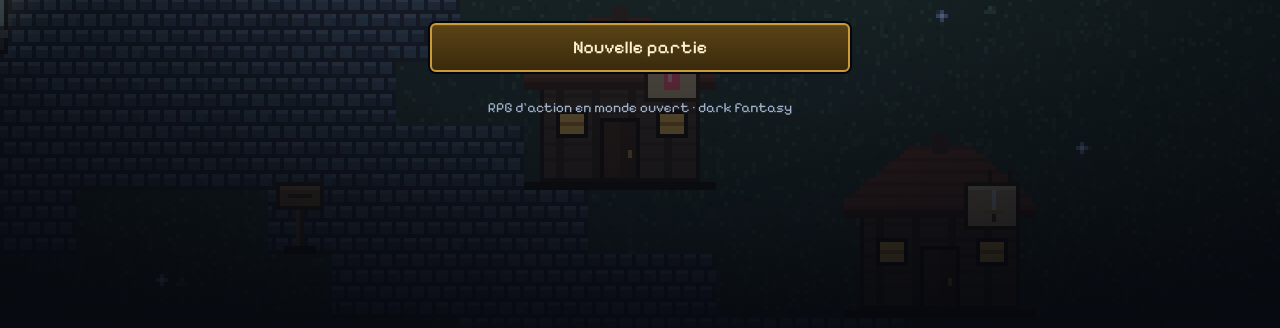
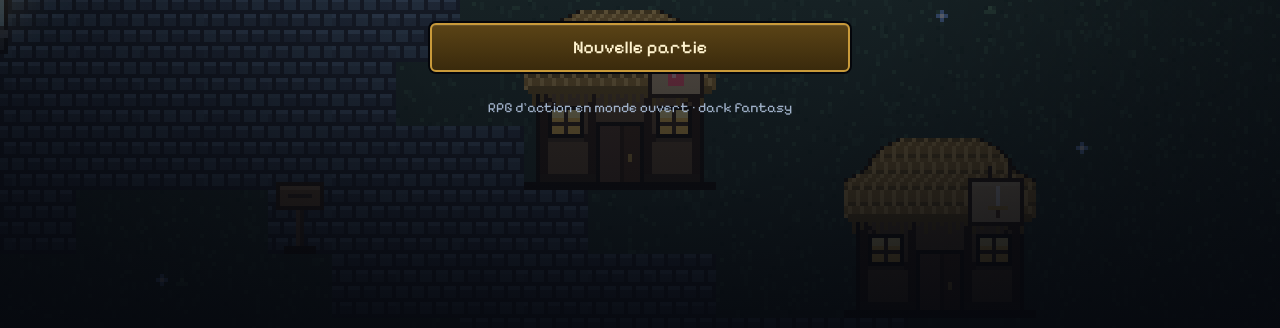
Before and after one commit to camdedouche-cloud/Astra, a plain HTML site: page index.html in a window 1280 px wide. Shown: the part 450-778 px from the top of the page. Drawn offline with Linux system fonts and the light colour scheme.

Commit message:
Boutiques : architecture propre à chaque village/biome
Co-Authored-By: Claude Opus 5.5 <noreply@anthropic.com>
Claude-Session: https://claude.ai/code/session_01X6EX5bwYKahVH26MextG4n

```diff
--- a/index.html
+++ b/index.html
@@ -2859,7 +2859,7 @@ regShop('port_arm','arm','coast',32,16,'Harpons et Lames',['Yann','mk_fle']);
 regShop('port_armu','armu','coast',8,16,'Cottes de Marin',['Gwen','mk_armu']);
 regShop('port_dye','dye','coast',16,22,'Teintures d’Embruns',['Nolwenn','mk_dye']);
 regShop('port_inn','inn','coast',30,22,'Taverne du Hareng',['Loïc','mk_inn']);
-Object.assign(OBJ,{shop:{ax:24,ay:46,solid:[[-1,0],[1,0],[-1,-1],[0,-1],[1,-1]]},counter:{ax:8,ay:14,solid:[[0,0]]},wrack:{ax:8,ay:28,solid:[[0,0]]},mannequin:{ax:6,ay:28,solid:[[0,0]]},vat:{ax:8,ay:14,solid:[[0,0]]},
+Object.assign(OBJ,{shop:{ax:24,ay:50,solid:[[-1,0],[1,0],[-1,-1],[0,-1],[1,-1]]},counter:{ax:8,ay:14,solid:[[0,0]]},wrack:{ax:8,ay:28,solid:[[0,0]]},mannequin:{ax:6,ay:28,solid:[[0,0]]},vat:{ax:8,ay:14,solid:[[0,0]]},
   abarrel:{ax:6,ay:20,solid:[[0,0]]},bed:{ax:8,ay:28,solid:[[0,0],[0,-1]]},table:{ax:12,ay:16,solid:[[0,0],[1,0]]},chair:{ax:5,ay:12},fireplace:{ax:16,ay:30,solid:[[0,0],[-1,0],[1,0]],light:{r:70,c:'#ff9a40',dy:-12,fl:.12,ga:.55},fire:1,fdy:-10},plant:{ax:5,ay:14,solid:[[0,0]]},potshelf:{ax:8,ay:30,solid:[[0,0]]},rug:{ax:24,ay:14,flat:1}});
 async function sleepInn(){$('#bag').classList.add('hidden');S.screen='play';S.lock=true;held.delete('attack');await fadeTo(1);toast('Tu dors à l’auberge… <b>Zzz</b>','#c8d4e8');await wait(1400);
   const p=player;p.hp=p.maxHp;p.mp=p.maxMp;flags.dayT=.27;dayTick.c='';save();await fadeTo(0);S.lock=false;toast('<b style="color:#ffd166">Bonjour !</b> PV et PM restaurés, la nuit est passée.','#ffd166');}
@@ -2868,12 +2868,43 @@ function signIcon(type,x,y){switch(type){case 'pot':P(x+3,y,2,2,'#e8e0d0');P(x+2
   case 'armu':P(x+1,y+1,6,5,'#9aa4b4');P(x+2,y+6,4,1,'#9aa4b4');P(x+3,y+7,2,1,'#9aa4b4');P(x+3,y+2,2,3,'#c9a24a');break;case 'dye':P(x+1,y+2,2,5,'#d04a4a');P(x+3,y+2,2,5,'#4a8ad0');P(x+5,y+2,2,5,'#e0c040');break;
   case 'inn':P(x+1,y+2,5,5,'#c88a3a');P(x+2,y+3,3,3,'#ffe08a');P(x+6,y+3,2,3,'#c88a3a');P(x+1,y+1,5,1,'#f4ecd8');break;
   case 'fle':P(x,y+7,8,1,'#c8a070');P(x+6,y+6,2,3,'#e8eef8');P(x,y+6,2,1,'#e04a4a');P(x,y+8,2,1,'#e04a4a');break;}}
+const SSTY=['valdoria','ostval','sylvaris','kardum','valcourt','desert','coast'];
+const SHOPSTY={
+  valdoria:{w:['#6a5236','#4a3824','#2e2216'],tim:'#2a1a10',roof:'thatch',r:['#a8843a','#7a5e24','#d8b464'],door:'#4a2e1a'},
+  ostval:{w:['#4e5664','#3a404c','#22262e'],stone:1,roof:'gable',r:['#2a3242','#1c2230','#46506a'],door:'#3a2a20',lamp:'#9fd0ff'},
+  sylvaris:{w:['#6a4a2e','#4a3220','#2e1e12'],plank:1,roof:'leaf',r:['#2e6a4a','#1e4a34','#5aaa7a'],door:'#3a2414',trim:'#e0c070',lamp:'#9fffe0'},
+  kardum:{w:['#5e626c','#42464f','#2a2c34'],stone:1,roof:'snow',r:['#46505e','#2e3640','#eef4ff'],door:'#7a5a2a',trim:'#c9a24a',rune:'#7ff6ff'},
+  valcourt:{w:['#dcd0b8','#b0a084','#6a5a44'],tim:'#4a2e1a',roof:'gable',r:['#a83a2a','#782418','#d0603a'],door:'#4a2e1a',banner:'#2a3a7a',trim:'#c9a24a'},
+  desert:{w:['#c09868','#94704a','#5e462a'],roof:'dome',r:['#d0aa78','#a07a4e','#f0d4a4'],door:'#5a3a1a',awning:['#c84a2a','#efe2c4']},
+  coast:{w:['#3e6080','#2c465e','#1a2a3a'],plank:1,roof:'gable',r:['#2e6a6a','#1c4646','#5a9a9a'],door:'#5a3a22',net:1}};
+function shopSprite(st,type){const S=SHOPSTY[st],W=S.w;return sprite(48,52,()=>{const oy=4;
+  P(3,22+oy,42,25,'#0e0a08');P(4,22+oy,40,24,W[0]);
+  if(S.stone)for(let r=0;r<6;r++){const off=r%2?4:0;for(let x=4-off;x<44;x+=8){const x0=Math.max(4,x),x1=Math.min(44,x+7);P(x0,23+oy+r*4,x1-x0,3,hash(x,r,7)<.5?W[0]:W[1]);P(x0,23+oy+r*4,x1-x0,1,'rgba(255,255,255,.12)');}}
+  if(S.plank)for(let y=24;y<46;y+=3){P(4,y+oy,40,1,W[1]);if(hash(y,2,3)<.5)P(8+Math.floor(hash(y,3,3)*30),y+oy+1,1,2,W[2]);}
+  if(S.tim){P(4,22+oy,40,2,S.tim);P(4,34+oy,40,2,S.tim);for(const x of[4,16,30,42])P(x,22+oy,2,24,S.tim);for(let i=0;i<10;i++){P(5+i,24+oy+i,1,1,S.tim);P(42-i,24+oy+i,1,1,S.tim);}}
+  if(!S.stone&&!S.plank&&!S.tim){for(let i=0;i<30;i++)P(5+Math.floor(hash(i,1,5)*38),24+oy+Math.floor(hash(i,2,5)*20),2,1,W[1]);P(4,44+oy,40,2,W[1]);}
+  P(4,44+oy,40,2,W[2]);
+  const arch=S.stone||S.roof==='dome';P(18,31+oy,12,15,'#0e0a08');P(19,32+oy,10,14,S.door);P(19,32+oy,5,14,'rgba(255,255,255,.08)');P(24,32+oy,1,14,'rgba(0,0,0,.35)');P(26,39+oy,1,2,S.trim||'#c9a24a');
+  if(arch){P(19,30+oy,10,2,'#0e0a08');P(20,29+oy,8,1,'#0e0a08');P(18,30+oy,1,1,W[0]);P(29,30+oy,1,1,W[0]);}
+  if(S.rune){for(const y of[33,37,41])P(17,y+oy,1,2,S.rune);for(const y of[35,39,43])P(30,y+oy,1,2,S.rune);P(22,30+oy,4,1,S.rune);}
+  for(const wx of[7,34]){P(wx-1,27+oy,9,8,'#0e0a08');P(wx,28+oy,7,6,'#ffcf5a');P(wx,28+oy,7,2,'#fff0a0');P(wx+3,28+oy,1,6,'#3a2a1a');P(wx,31+oy,7,1,'#3a2a1a');if(S.roof!=='dome')P(wx-1,35+oy,9,1,S.trim||W[1]);}
+  if(S.net){for(let i=0;i<6;i++){P(5+i*2,36+oy,1,8,'rgba(220,210,180,.55)');P(5,37+oy+i,11,1,'rgba(220,210,180,.45)');}P(38,40+oy,4,3,'#e8dcc0');P(39,41+oy,2,1,'#c8a088');}
+  const R=S.r;
+  if(S.roof==='gable'||S.roof==='snow'){for(let r=0;r<19;r++){const w=Math.round(9+r*1.25),x0=24-w;P(x0-1,4+r+oy,w*2+2,1,'#0e0a08');P(x0,4+r+oy,w*2,1,r%3===0?R[1]:R[0]);if(r%3===1)for(let c=x0+((r/3|0)%2?1:3);c<x0+w*2;c+=4)P(c,4+r+oy,1,2,R[1]);}
+    P(2,22+oy,44,2,'#0e0a08');P(14,0+oy,4,8,'#2a2a30');P(15,0+oy,2,1,'#5a5a64');
+    if(S.roof==='snow'){for(let r=0;r<6;r++){const w=Math.round(9+r*1.25);P(24-w,4+r+oy,w*2,1,R[2]);}for(let i=0;i<9;i++){const x=4+i*5;P(x,23+oy,1,2+(i%3),'#dfe8f4');}P(2,21+oy,44,2,R[2]);}}
+  else if(S.roof==='thatch'){for(let r=0;r<20;r++){const w=Math.round(10+r*1.3+Math.sin(r*.6)),x0=24-w;P(x0-1,3+r+oy,w*2+2,1,'#1a1208');P(x0,3+r+oy,w*2,1,r%4===0?R[1]:R[0]);for(let c=x0+(r%3);c<x0+w*2;c+=3)P(c,3+r+oy,1,1,R[2]);}P(1,22+oy,46,2,R[1]);for(let x=2;x<46;x+=2)P(x,24+oy,1,1+((x*7)%3),R[1]);}
+  else if(S.roof==='leaf'){for(const[x,y,r]of[[24,12,14],[10,18,8],[38,18,8],[16,8,8],[32,8,8]]){circ(x,y+oy,r+1,'#0a1a12');}for(const[x,y,r]of[[24,12,14],[10,18,8],[38,18,8],[16,8,8],[32,8,8]]){circ(x,y+oy,r,R[0]);circ(x-2,y-3+oy,Math.max(1,r-5),R[2]);}
+    for(let i=0;i<14;i++)P(4+Math.floor(hash(i,4,9)*40),4+Math.floor(hash(i,5,9)*18)+oy,2,2,R[1]);P(3,21+oy,42,2,'#4a3220');P(3,21+oy,42,1,S.trim);}
+  else if(S.roof==='dome'){P(2,18+oy,44,5,'#0e0a08');P(3,19+oy,42,3,R[0]);P(3,19+oy,42,1,R[2]);for(let x=4;x<44;x+=6)P(x,15+oy,4,4,R[0]);ell(14,12+oy,9,8,'#0e0a08');ell(14,12+oy,8,7,R[0]);ell(12,9+oy,4,3,R[2]);P(13,2+oy,2,4,S.awning[0]);P(15,2+oy,3,2,S.awning[0]);
+    const A=S.awning;for(let i=0;i<8;i++)P(15+i*2,27+oy,2,4,i%2?A[1]:A[0]);P(15,31+oy,18,1,'#5a3a1a');}
+  if(S.banner)for(const x of[1,44]){P(x,18+oy,3,16,S.banner);P(x,18+oy,3,1,S.trim);P(x+1,26+oy,1,3,S.trim);}
+  if(S.lamp){P(9,24+oy,2,3,'#2a2a30');P(9,26+oy,2,2,S.lamp);P(37,24+oy,2,3,'#2a2a30');P(37,26+oy,2,2,S.lamp);}
+  const sx=31,sy=S.roof==='dome'?9:13;P(sx,sy+oy,14,12,'#2a1c10');P(sx+1,sy+1+oy,12,10,st==='kardum'?'#8a8e98':st==='sylvaris'?'#d8c890':'#c8b08a');P(sx+1,sy+1+oy,12,1,'#ffffff22');signIcon(type,sx+3,sy+2+oy);P(sx+5,sy-3+oy,1,3,'#2a1c10');P(sx+10,sy-3+oy,1,3,'#2a1c10');
+  P(0,46+oy,48,2,'#0a0806');});}
+
 function buildSprites3(){
-  OBJ.shop.spr=['pot','arm','armu','dye','inn'].map(type=>sprite(48,48,()=>{P(4,22,40,24,'#1a1410');P(5,22,38,23,'#4a3a2c');for(let y=24;y<44;y+=4)P(5,y,38,1,'#3a2c20');for(let x=8;x<42;x+=9)P(x,22,2,23,'#2e2218');
-    P(19,30,10,15,'#120c08');P(20,31,8,14,'#3a2414');P(20,31,4,14,'#4a2e1a');P(26,38,1,2,'#c9a24a');
-    P(8,28,8,7,'#120c08');P(9,29,6,5,'#ffcf5a');P(9,31,6,1,'#c88a2a');P(33,28,8,7,'#120c08');P(34,29,6,5,'#ffcf5a');P(34,31,6,1,'#c88a2a');
-    for(let r=0;r<17;r++){const w=8+r*1.2;P(Math.round(24-w),5+r,Math.round(w*2),1,r%3?'#6a3a2a':'#5a2e20');}P(0,21,48,2,'#3a1c14');P(22,2,4,5,'#3a2a20');
-    P(30,14,14,12,'#2a1c10');P(31,15,12,10,'#c8b08a');P(31,15,12,1,'#e8d8b8');signIcon(type,33,16);P(36,11,1,4,'#2a1c10');P(41,11,1,4,'#2a1c10');P(0,46,48,2,'#0e0a06');}));
+  OBJ.shop.spr=[];SSTY.forEach(st=>['pot','arm','armu','dye','inn'].forEach(t=>OBJ.shop.spr.push(shopSprite(st,t))));
   OBJ.counter.spr=[sprite(16,16,()=>{P(0,4,16,11,'#2a1a0e');P(0,4,16,3,'#8a6a42');P(0,4,16,1,'#b08a5a');P(1,8,14,6,'#5a3e24');P(0,15,16,1,'#140c06');})];
   OBJ.wrack.spr=[sprite(16,30,()=>{P(1,6,14,22,'#3a2614');P(2,7,12,20,'#5a3e24');for(const[x,c]of[[3,'#e8eef8'],[7,'#c8d0dc'],[11,'#e8eef8']]){P(x,2,1,22,c);P(x-1,20,3,1,'#c9a24a');P(x,21,1,4,'#5a3a22');}P(0,28,16,2,'#140c06');})];
   OBJ.mannequin.spr=[sprite(12,30,()=>{P(5,20,2,8,'#5a3e24');P(3,27,6,2,'#3a2614');P(2,8,8,12,'#8a929e');P(2,8,8,2,'#c4ccd8');P(2,8,2,12,'#a8b0bc');P(1,8,10,3,'#6a727e');ell(6,5,3,3,'#a8b0bc');P(4,4,4,1,'#3e4450');})];
@@ -3046,7 +3077,7 @@ function genRegion(c){const m=newMap(c.id,c.w,c.h,T.GRASS);Object.assign(m,{name
   for(const b of c.walls||[])blob(m,b[0],b[1],b[2],b[3],T.WALL,b[4]||41);for(const b of c.water||[])blob(m,b[0],b[1],b[2],b[3],T.WATER,b[4]||23);for(const b of c.lava||[])blob(m,b[0],b[1],b[2],b[3],T.LAVA,b[4]||47);
   if(c.pre)c.pre(m);for(const pth of c.paths||[])carvePath(m,pth,c.ruinPath);if(c.pois)c.pois(m);placeShops(m);
   plantFlora(m,c.reserved||[],c.dens,c.flora);return finishRegion(m);}
-function placeShops(m){for(const S of SHOPLIST)if(S.region===m.id)addObj(m,'shop',S.tx,S.ty,{v:['pot','arm','armu','dye','inn'].indexOf(S.type),shop:S.key});}
+function placeShops(m){for(const S of SHOPLIST)if(S.region===m.id)addObj(m,'shop',S.tx,S.ty,{v:Math.max(0,SSTY.indexOf(S.region))*5+['pot','arm','armu','dye','inn'].indexOf(S.type),shop:S.key});}
 function chests(m,L){for(const[cid,x,y,c,po,w,a]of L)addObj(m,'chest',x,y,{cid,loot:{coins:c,potion:po,weapon:w,armor:a}});}
 function town(m,x0,y0,x1,y1){for(let y=y0;y<=y1;y++)for(let x=x0;x<=x1;x++)if(tAt(m,x,y)===T.GRASS)setT(m,x,y,(x+y)%7===0&&hash(x,y,3)<.3?T.GRASS:T.RUIN);}
 function buildValcourt(){return genRegion({id:'valcourt',name:'Valcourt',sub:'La cité royale',w:80,h:64,style:'plains',dark:'rgba(8,14,30,.5)',
```
